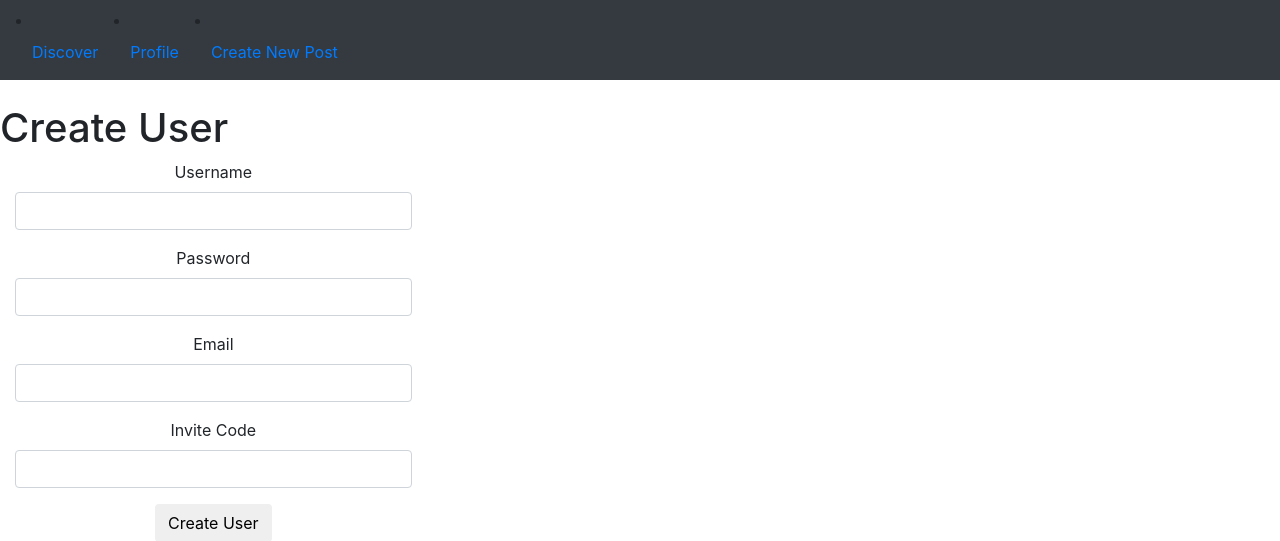
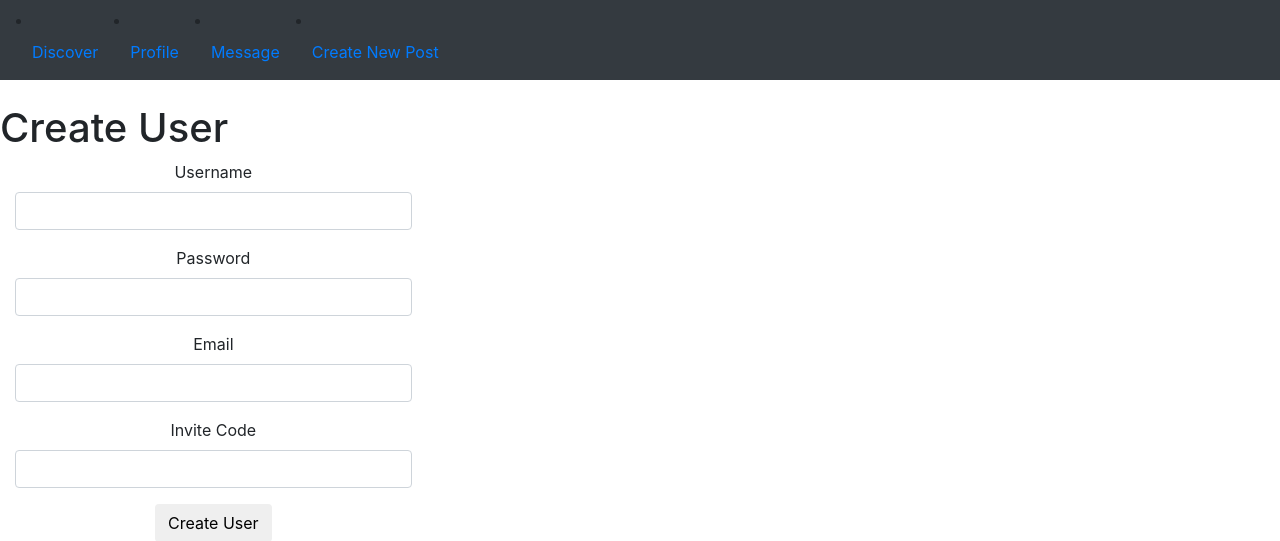
Before and after one commit to Amazeryogo/Thought, a Flask app: page /register in a window 1280 px wide. Shown: the top 541 px of the page. Run offline with Flask 2, Linux system fonts and the light colour scheme; some libraries are stand-ins or nearby versions.

Commit message:
dashboard6

```diff
--- a/templates/base.html
+++ b/templates/base.html
@@ -57,7 +57,11 @@
         <a class="nav-link" href="/me">Profile</a>
         </li>
         <li class="nav-item">
+            <a class="nav-link" href="/messaging/dashboard">Message</a>
+        </li>
+        <li class="nav-item">
         <a class="nav-link" href="/createnewpost">Create New Post</a>
+        </li>
     </nav>
     <br/>
     {% with messages = get_flashed_messages() %}
```
